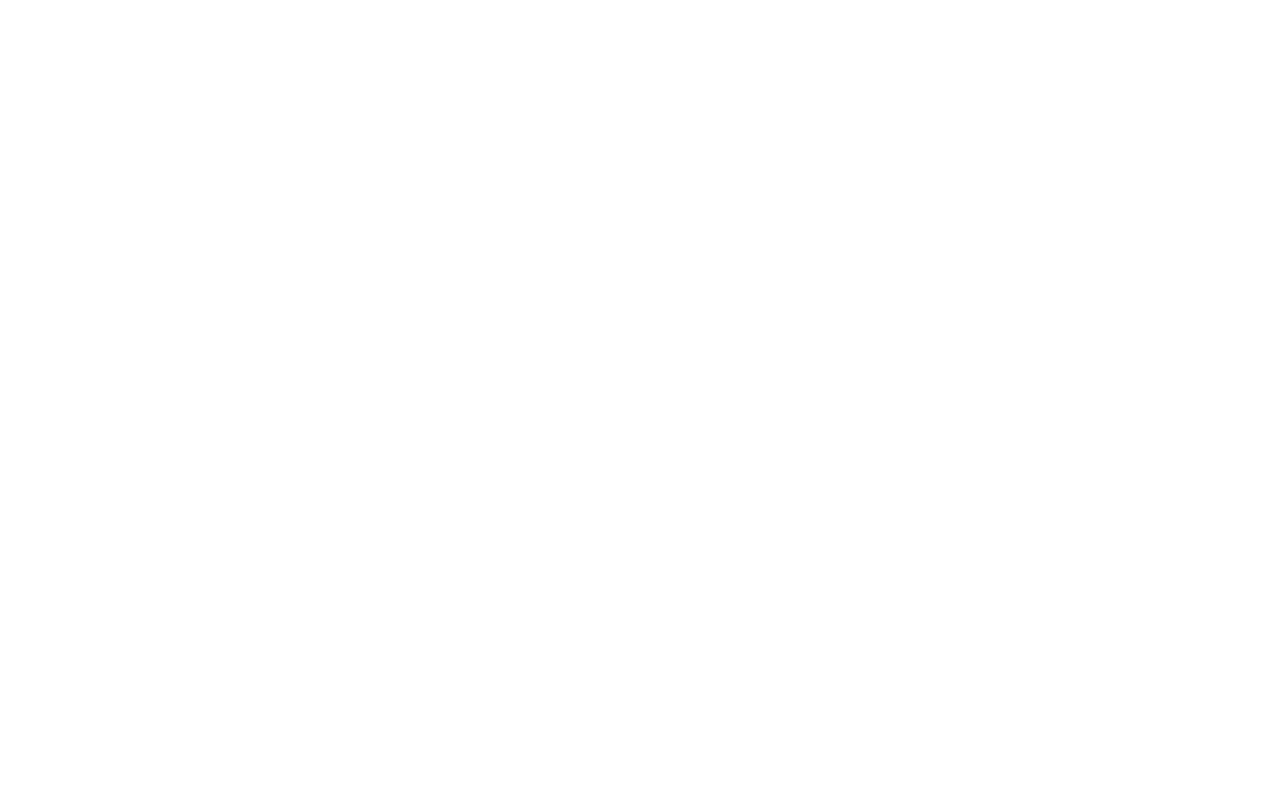
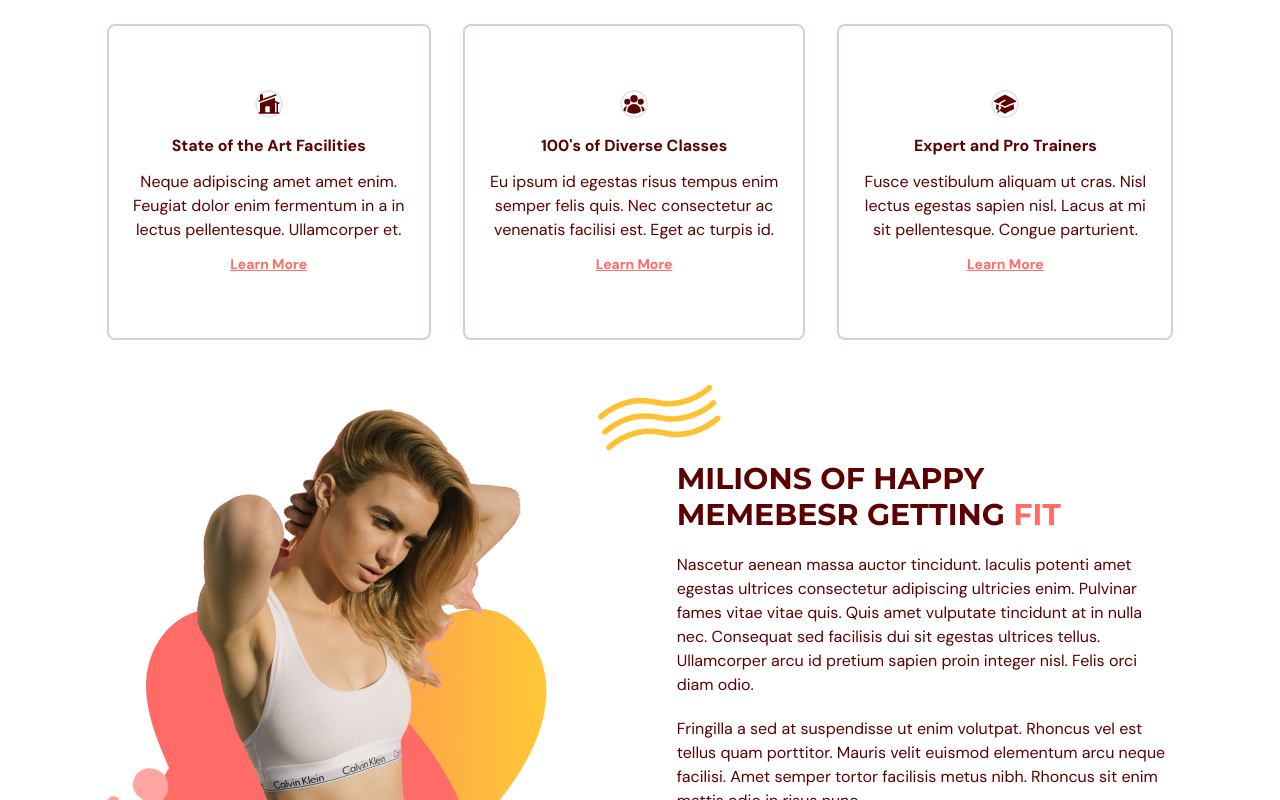
Before and after one commit to kerimsabic/GymVersion2, a React (Vite) app: page / in a window 1280 px wide. Shown: the part 1020-1820 px from the top of the page. Before the commit the page ends 823 px from the top, so only its background shows below. Built offline with nearby package versions, Linux system fonts and the light colour scheme.

Commit message:
crated a benefits page

```diff
--- a/src/App.tsx
+++ b/src/App.tsx
@@ -5,6 +5,8 @@
 import Navbar from '@/scenes/NavBar'
 import Home from '@/scenes/Home'
 import { SelectedPage } from '@/shared/types'
+import Benefits from './scenes/Benefits'
+
 
 function App() {
 
@@ -36,6 +38,8 @@
 
       <Home setSelectedPage={setSelectedPage}/>
 
+      <Benefits setSelectedPage={setSelectedPage}/>
+
 
     </div>
   )
--- /dev/null
+++ b/src/scenes/Benefits/Benefit.tsx
@@ -0,0 +1,46 @@
+import { SelectedPage } from '@/shared/types';
+import { motion } from 'framer-motion';
+import React from 'react'
+import AnchorLink from 'react-anchor-link-smooth-scroll';
+
+const childVariant = {
+    hidden: { opacity: 0, scale: 0.9 },
+    visible: { opacity: 1, scale: 1 },
+  };
+
+type Props = {
+    icon: JSX.Element;
+    title: string;
+    description: string;
+    setSelectedPage: (value: SelectedPage) => void;
+}
+
+const Benefit = ({ icon, title, description, setSelectedPage }: Props) => {
+    return (
+        <motion.div
+        variants={childVariant}
+        className='rounded-lg border-2 mt-5 border-gray-100 px-5 py-16 text-center'>
+            <div className='mb-4 flex justify-center'>
+                <div className='rounded-full border-2 border-gray-00'>
+                    {icon}
+                </div>
+            </div>
+            <h4 className='font-bold'>
+                {title}
+            </h4>
+            <p className='text-md my-3'>
+                {description}
+            </p>
+            <AnchorLink
+                className="text-sm font-bold text-primary-500 underline hover:text-secondary-500"
+                onClick={() => setSelectedPage(SelectedPage.ContactUs)}
+                href={`#${SelectedPage.ContactUs}`}
+            >
+                <p>Learn More</p>
+            </AnchorLink>
+
+        </motion.div>
+    )
+}
+
+export default Benefit
--- /dev/null
+++ b/src/scenes/Benefits/index.tsx
@@ -0,0 +1,142 @@
+import { BenefitType, SelectedPage } from '@/shared/types'
+import { motion } from 'framer-motion';
+import { HomeModernIcon, UserGroupIcon, AcademicCapIcon, } from "@heroicons/react/24/solid";
+import BenefitsPageGraphic from "@/assets/BenefitsPageGraphic.png";
+import HText from '@/shared/HText';
+import Benefit from './Benefit';
+import ActionButton from '@/shared/ActionButton';
+
+
+const benefits: Array<BenefitType> = [
+
+    {
+        icon: <HomeModernIcon className="h-6 w-6" />,
+        title: "State of the Art Facilities",
+        description:
+            "Neque adipiscing amet amet enim. Feugiat dolor enim fermentum in a in lectus pellentesque. Ullamcorper et.",
+    },
+    {
+        icon: <UserGroupIcon className="h-6 w-6" />,
+        title: "100's of Diverse Classes",
+        description:
+            "Eu ipsum id egestas risus tempus enim semper felis quis. Nec consectetur ac venenatis facilisi est. Eget ac turpis id.",
+    },
+    {
+        icon: <AcademicCapIcon className="h-6 w-6" />,
+        title: "Expert and Pro Trainers",
+        description:
+            "Fusce vestibulum aliquam ut cras. Nisl lectus egestas sapien nisl. Lacus at mi sit pellentesque. Congue parturient.",
+    },
+]
+
+const container = {
+    hidden: {},
+    visible: {
+        transition: { staggerChildren: 0.2 },
+    },
+};
+
+type Props = {
+    setSelectedPage: (value: SelectedPage) => void;
+}
+
+const Benefits = ({ setSelectedPage }: Props) => {
+    return (
+        <section id='benefits' className='mx-auto min-h-full w-5/6 py-20'>
+            <motion.div
+                onViewportEnter={() => setSelectedPage(SelectedPage.Benefits)}
+            >
+                {/*HEADER*/}
+                <div className='md:my-5 md:w-3/5'>
+                    <HText children={"MORE THAN JUST A GYM!"}></HText>
+                    <p className="my-5 text-md">
+                        We provide world class fitness equipment, trainers and classes to
+                        get you to your ultimate fitness goals with ease. We provide true
+                        care into each and every member.
+                    </p>
+                </div>
+
+                {/*BENEFIT CARDS*/}
+                <motion.div
+                    className="mt-5 items-center justify-between gap-8 md:flex"
+                    initial="hidden"
+                    whileInView="visible"
+                    viewport={{ once: true, amount: 0.5 }}
+                    variants={container}
+                >
+                    {benefits.map((benefit: BenefitType) => (
+                        <Benefit
+                            key={benefit.title}
+                            icon={benefit.icon}
+                            title={benefit.title}
+                            description={benefit.description}
+                            setSelectedPage={setSelectedPage}
+                        />
+                    ))}
+                </motion.div>
+
+                {/* GRAPHICS AND DESCRIPTION */}
+                <div className='mt-16 items-center justify-between gap-20 md:flex md-mt-28'>
+
+                    {/* GRAPHIC */}
+                    <img className='mx-auto' src={BenefitsPageGraphic} alt="Girl Image" />
+
+                    {/* DESCRIPTION */}
+                    <div>
+                        {/* TITLE */}
+                        <div className='relative'>
+                            <div className='before:absolute before:-top-20 before:-left-20 before:z-[1] before:content-abstractwaves'></div>
+                            <motion.div
+                            initial="hidden"
+                            whileInView="visible"
+                            viewport={{ once: true, amount: 0.5 }}
+                            transition={{ duration: 0.5 }}
+                            variants={{
+                              hidden: { opacity: 0, x: 50 },
+                              visible: { opacity: 1, x: 0 },
+                            }}>
+                                <HText >MILIONS OF HAPPY MEMEBESR GETTING{" "}
+                                    <span className='text-primary-500'>FIT</span>
+                                </HText>
+                            </motion.div>
+                        </div>
+
+                        {/* DESCRIPT */}
+                        <motion.div
+                        initial="hidden"
+                        whileInView="visible"
+                        viewport={{ once: true, amount: 0.5 }}
+                        transition={{ delay:0.2, duration: 0.5 }}
+                        variants={{
+                          hidden: { opacity: 0, x: -50 },
+                          visible: { opacity: 1, x: 0 },
+                        }}>
+                            <p className="my-5">Nascetur aenean massa auctor tincidunt. Iaculis potenti amet
+                                egestas ultrices consectetur adipiscing ultricies enim. Pulvinar
+                                fames vitae vitae quis. Quis amet vulputate tincidunt at in
+                                nulla nec. Consequat sed facilisis dui sit egestas ultrices
+                                tellus. Ullamcorper arcu id pretium sapien proin integer nisl.
+                                Felis orci diam odio.</p>
+                            <p className='mb-5'>Fringilla a sed at suspendisse ut enim volutpat. Rhoncus vel est
+                                tellus quam porttitor. Mauris velit euismod elementum arcu neque
+                                facilisi. Amet semper tortor facilisis metus nibh. Rhoncus sit
+                                enim mattis odio in risus nunc.</p>
+                        </motion.div>
+
+                        {/* BUTTON */}
+                        <div className="relative mt-16">
+                            <div className="before:absolute before:-bottom-20 before:right-40 before:content-sparkles before:z-[-1]">
+                                <ActionButton setSelectedPage={setSelectedPage}>
+                                    Join Now
+                                </ActionButton>
+                            </div>
+                        </div>
+
+                    </div>
+                </div>
+            </motion.div>
+        </section>
+    )
+}
+
+export default Benefits
--- a/src/scenes/Home/index.tsx
+++ b/src/scenes/Home/index.tsx
@@ -20,9 +20,12 @@
     return (
         <section
             id='home'
-            className='bg-gray-20 gap-16 py-10 md:h-full md:pb-0'>
+            className='bg-gray-20 gap-16 py-10 md:h-full md:pb-0 '>
 
-            <div className='md:flex mx-auto w-5/6 items-center justify-center md:h-5/6'>
+            <motion.div
+            className='md:flex mx-auto w-5/6 items-center justify-center md:h-5/6'
+            onViewportEnter={()=>setSelectedPage(SelectedPage.Home)}
+            >
                 <div className='z-10 mt-32 md:basis-3/5'>
                     <div
                     >
@@ -72,7 +75,7 @@
                 <div className='flex basis-3/5 justify-center md:z-10 md:ml-40 md:mt-16 md:justify-items-end'>
                     <img src={HomePageGraphic} alt="home-page-graphic" />
                 </div>
-            </div>
+            </motion.div>
             {isAboveMediumScreens && (
                 <div className='h-[150px] w-full bg-primary-100 py-10'>
                     <div className='mx-auto my-auto w-5/6'>
--- /dev/null
+++ b/src/shared/HText.tsx
@@ -0,0 +1,15 @@
+import React from 'react'
+
+type Props = {
+    children: React.ReactNode;
+}
+
+const HText = ({children}: Props) => {
+  return (
+    <h1 className='font-montserrat basis-3/5 text-3xl font-bold'>
+        {children}
+    </h1>
+  )
+}
+
+export default HText
--- a/src/shared/types.ts
+++ b/src/shared/types.ts
@@ -5,3 +5,9 @@
     ContactUs="contactus"
 
 }
+
+export interface BenefitType {
+    icon: JSX.Element;
+    title: string;
+    description: string;
+  }
```
